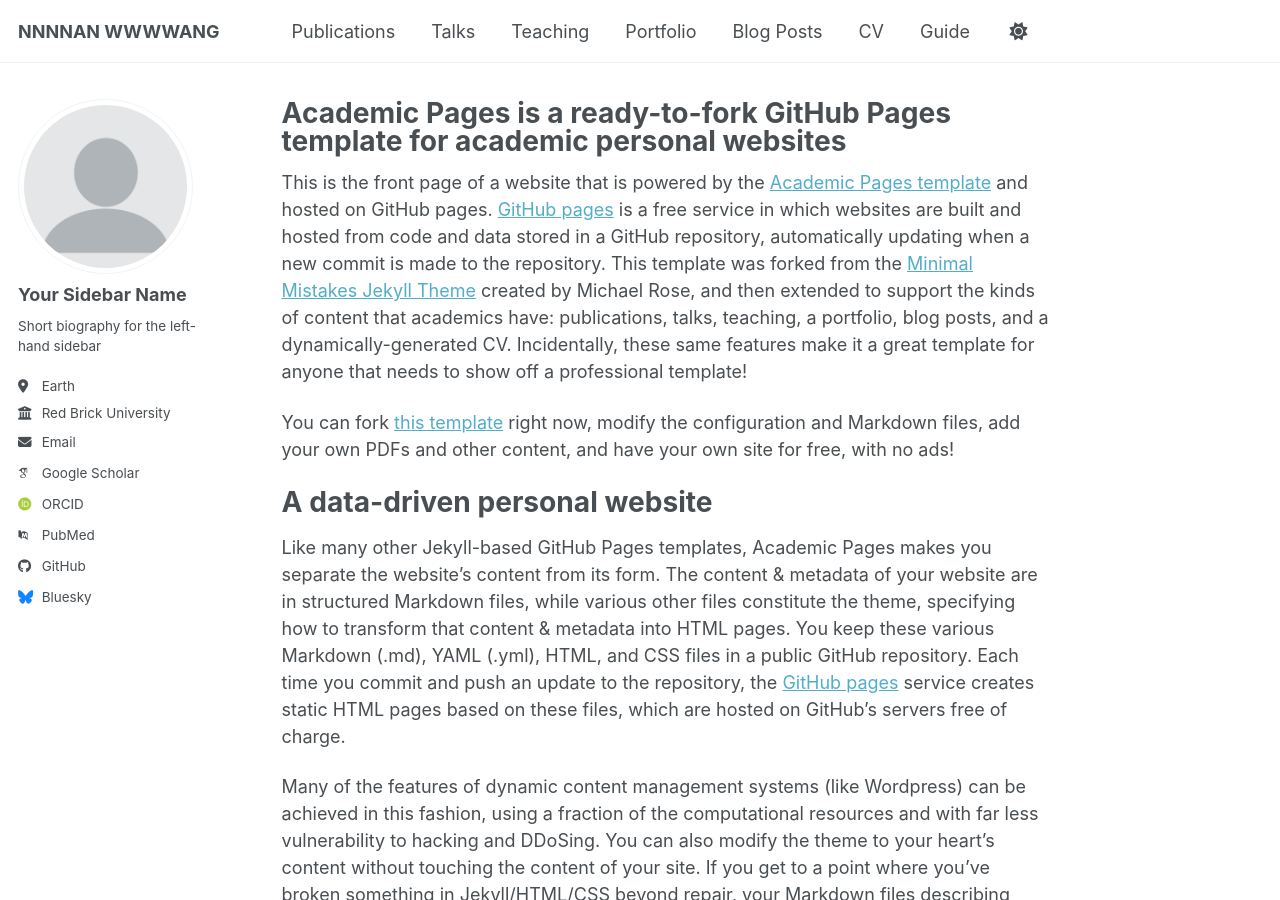
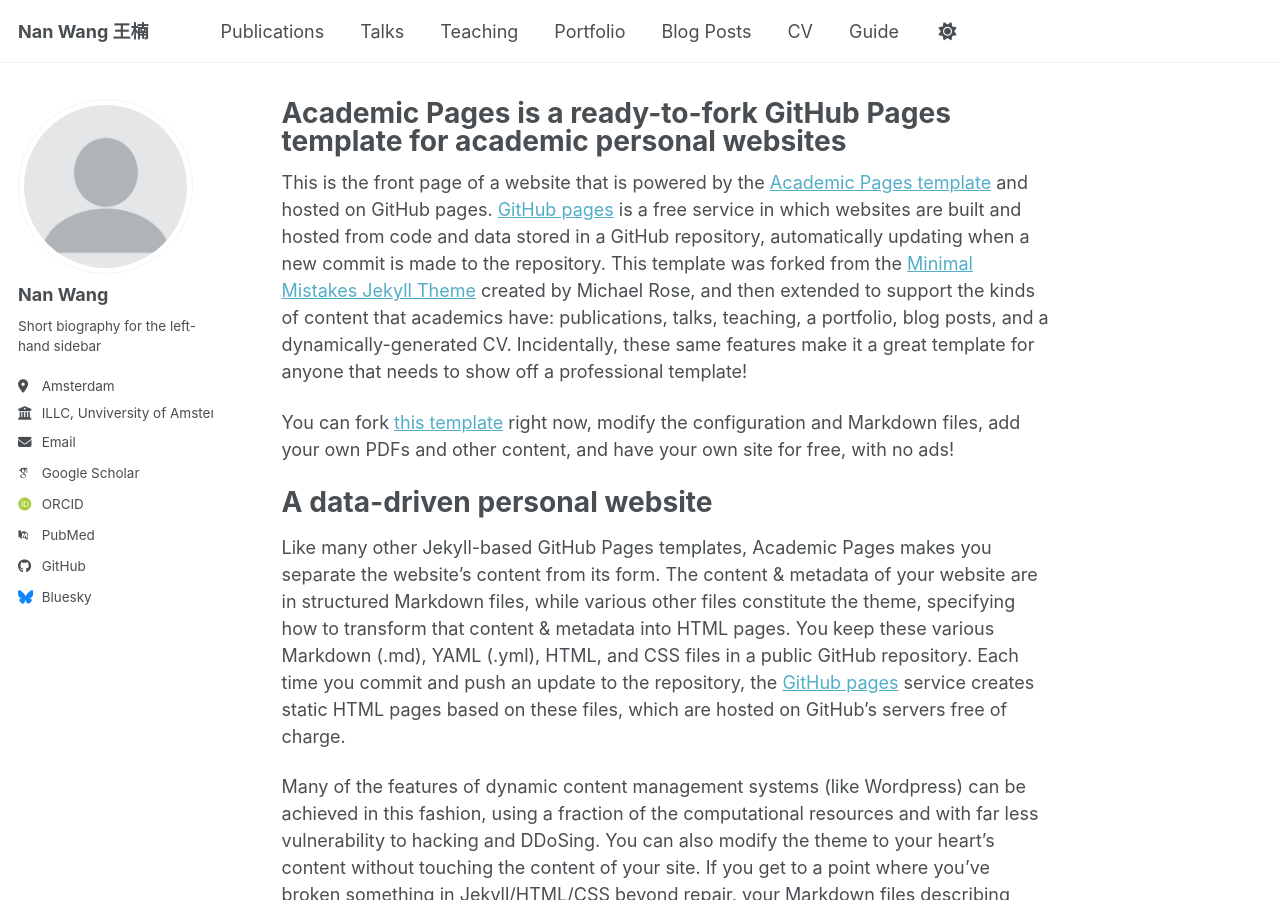
Before and after one commit to NephewNan/NephewNan.github.io, a Jekyll site: the page built from _pages/about.md, in a window 1280 px wide and 900 px high. Built offline with Jekyll 4.4.1, drawn with Linux system fonts in a browser that asks for light colours; some web fonts are replaced; a script bundle is joined from its source files by our own code; library files that are not in the unit come from our copies.

Commit message:
2nd commit

```diff
--- a/_config.yml
+++ b/_config.yml
@@ -9,11 +9,11 @@
 # Basic Site Settings
 locale                   : "en-US"
 site_theme               : "default" # Currently available options are "default", "air"
-title                    : "NNNNAN WWWWANG"
+title                    : "Nan Wang 王楠"
 title_separator          : "-"
 name                     : &name "Your Name"
 description              : &description "Your Name's academic portfolio"   # Update this with a general description of your site, this is the default if not overridden by a page
-url                      : https://academicpages.github.io # The base hostname & protocol for your site e.g. "https://[your GitHub username].github.io",
+url                      : https://NephewNan.github.io # The base hostname & protocol for your site e.g. "https://[your GitHub username].github.io",
                                                            # or if you already have some other page hosted on Github then use "https://[your GitHub username].github.io/[Your Repo Name]"
 baseurl                  : "" # the subpath of your site, e.g. "/blog"
 repository               : "academicpages/academicpages.github.io"
@@ -24,13 +24,13 @@ repository               : "academicpages/academicpages.github.io"
 author:
   # Biographic information
   avatar           : "profile.png"
-  name             : "Your Sidebar Name"
+  name             : "Nan Wang"
   pronouns         : # example: "she/her"
   bio              : "Short biography for the left-hand sidebar"
-  location         : "Earth"
-  employer         : "Red Brick University"
+  location         : "Amsterdam"
+  employer         : "ILLC, Unviversity of Amsterdam"
   uri              : # URL
-  email            : "none@example.org"
+  email            : "nan.wang@student.uva.nl"
 
   # Academic websites
   academia         : # URL
```
